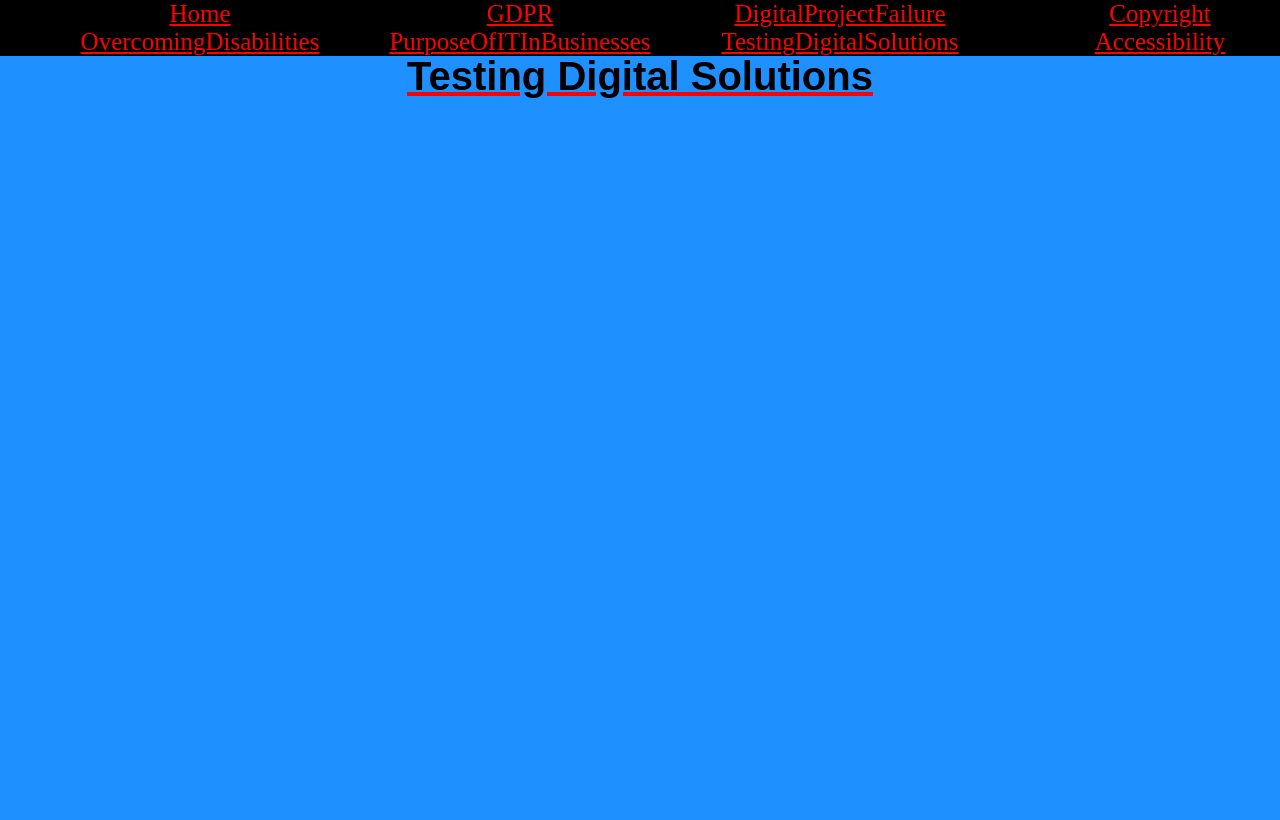
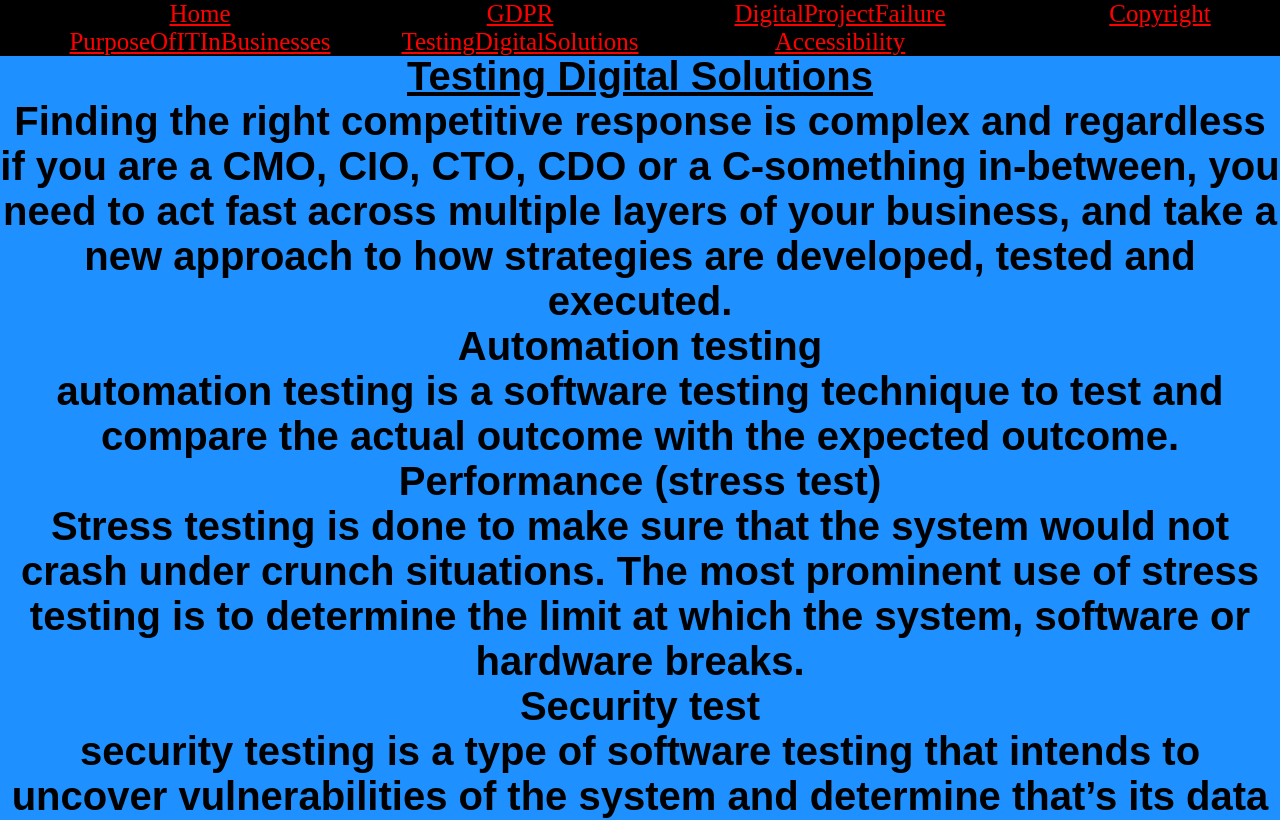
Before and after one commit to IBKubz/businessProblems-, a plain HTML site: page TestingDigitalSolutions.html in a window 1280 px wide. Shown: the top 820 px of the page. Drawn offline with Linux system fonts and the light colour scheme.

Commit message:
Second Commit

```diff
--- a/TestingDigitalSolutions.html
+++ b/TestingDigitalSolutions.html
@@ -14,6 +14,23 @@
     <div class="header">
         <br><br><br>
         <h1><link href="https://fonts.googleapis.com/css?family=Anton&display=swap" rel="stylesheet">Testing Digital Solutions</h1>
+        <h2>Finding the right competitive response is complex and regardless if you are a CMO, CIO, CTO, CDO or a C-something in-between, you need to act fast across multiple layers of your business, and take a new approach to how strategies are developed, tested and executed.
+                <br>
+                Automation testing<br>
+                automation testing is a software testing technique to test and compare the actual outcome with the expected outcome.
+                <br>
+                Performance (stress test)<br>
+                Stress testing is done to make sure that the system would not crash under crunch situations. The most prominent use of stress testing is to determine the limit at which the system, software or hardware breaks.
+                <br>
+                Security test<br>
+                security testing is a type of software testing that intends to uncover vulnerabilities of the system and determine that’s its data and resources are protected from possible intruders
+                <br>
+                Functional test<br>
+                Is a type of software testing whereby the system is tested against the functional requirements/specifications. Functions (or features) are tested by feeding them imputes and examining the output. Functionality testing ensures that the requirements are properly satisfied by the application
+                <br>
+                Crowdsourced test.<br>
+                Is the practice of sending out prototype software and products to the expert testers instead of testing it internally. Nowadays it has become an alternative for traditional testing because of faster time to market.
+                </h2>
     </div>
 
 <ul>
@@ -21,7 +38,6 @@
     <li><a href="GDPR.html">GDPR</a></li>
     <li><a href="DigitalProjectFailure.html">DigitalProjectFailure</a></li>
     <li><a href="Copyright.html">Copyright</a></li>
-    <li><a href="OvercomingDisabilities.html">OvercomingDisabilities</a></li>
     <li><a href="PurposeOfITInBusinesses.html">PurposeOfITInBusinesses</a></li>
     <li><a href="TestingDigitalSolutions.html">TestingDigitalSolutions</a></li>
     <li><a href="Accessibility.html">Accessibility</a></li>
--- a/css/Styles.css
+++ b/css/Styles.css
@@ -9,6 +9,14 @@ h1{
     text-align: center;
     margin: 0;
     text-decoration-line: underline;
+    text-decoration-color: black;
+}
+
+h2{
+    font-family: 'Orbitron', sans-serif;
+    font-size: 40px;
+    text-align: center;
+    margin: 0;
     text-decoration-color: red;
 }
 
```
Also changed, not shown: Accessibility.html (+2 -3 lines), Copyright.html (+1 -2 lines), DigitalProjectFailure.html (+6 -1 lines), GDPR.html (+0 -1 lines), OvercomingDisabilities.html (deleted, +0 -39 lines), PurposeOfITInBusinesses.html (+4 -1 lines), index.html (+0 -1 lines), images/volcano.jpg (deleted), 1 other file.
